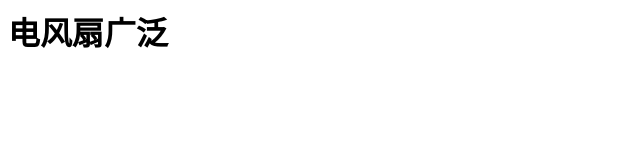
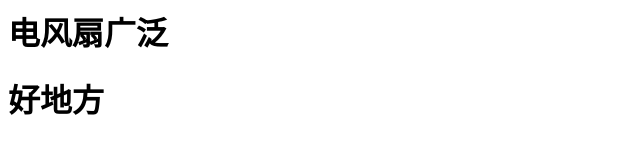
Before and after one commit to sidifeng/website, a plain HTML site: page index.html in a window 1280 px wide. Shown: the whole page, without its empty margins (0-640 px from the left). Drawn offline with Linux system fonts and the light colour scheme.

Commit message:
在GitHub上修改的内容

```diff
--- a/index.html
+++ b/index.html
@@ -2,5 +2,6 @@
 	<head></head>
 	<body>
 		<h1>电风扇广泛</h1>
+		<h1>好地方</h1>
 	</body>
 </html>
```
